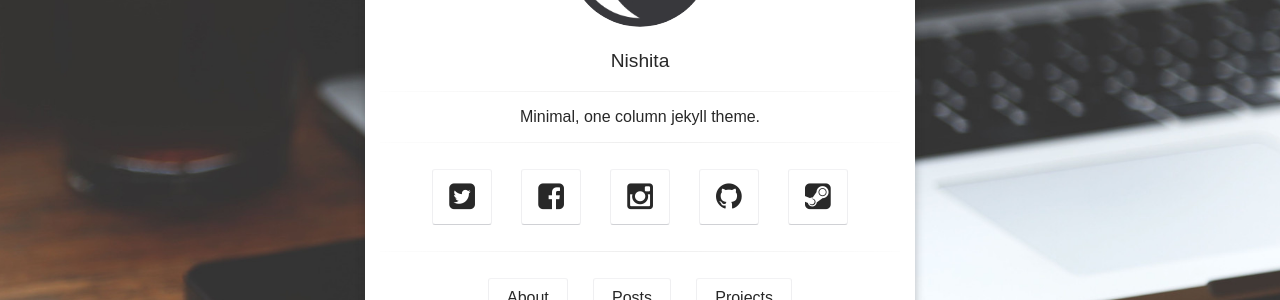
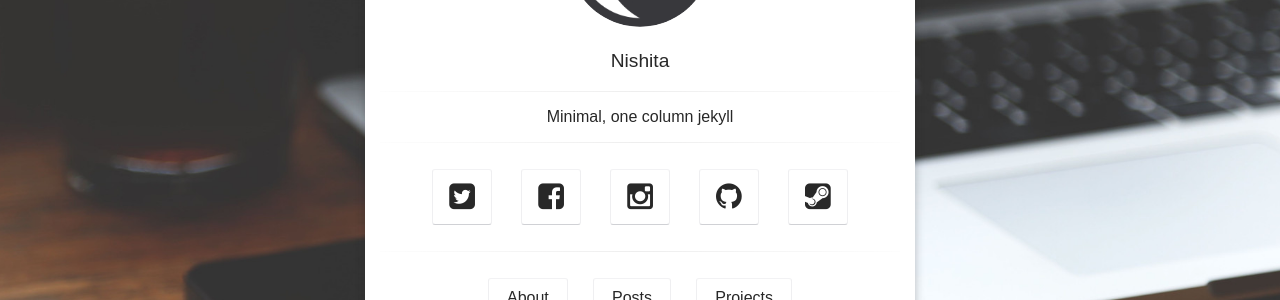
Before and after one commit to nish-d/nish-d.github.io, a Jekyll site: the page built from index.html, in a window 1280 px wide. Shown: the part 351-651 px from the top of the page. Built offline with Jekyll 4.4.1, drawn with Linux system fonts in a browser that asks for light colours; some web fonts are replaced.

Commit message:
Update _config.yml

```diff
--- a/_config.yml
+++ b/_config.yml
@@ -1,6 +1,6 @@
 # Site
 title:              Nishita
-bio:                'Minimal, one column jekyll theme.'
+bio:                'Minimal, one column jekyll'
 description:        "Moon is a minimal, one column jekyll theme for your blog."
 reading_time:       true
 words_per_minute:   200
```
